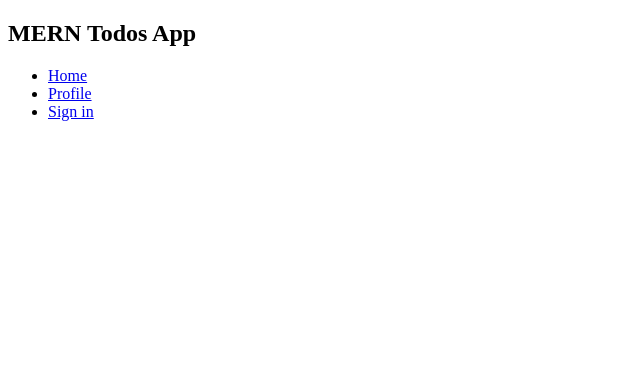
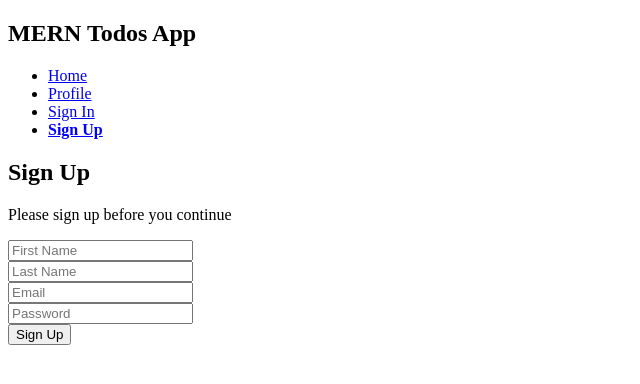
Before and after one commit to adnan-rahman1/mern-todo, a React (Create React App) app in the folder client/: page /signup in a window 1280 px wide. Shown: the top 384 px of the page, without its empty margins (0-640 px from the left). Built offline with nearby package versions, Linux system fonts and the light colour scheme.

Commit message:
implement user registration in front-end and back-end both

```diff
--- a/client/src/App.js
+++ b/client/src/App.js
@@ -1,5 +1,5 @@
 import React from 'react';
-import { BrowserRouter, Route } from 'react-router-dom';
+import { BrowserRouter, Route, Switch } from 'react-router-dom';
 
 
 // USER DEFINED COMPONENTS
@@ -7,6 +7,7 @@ import Nav from "./components/nav";
 import Home from "./components/home";
 import UserProfile from "./components/user/profile";
 import SignIn from './components/signin';
+import SignUp from './components/signup';
 // END
 
 class App extends React.Component {
@@ -14,7 +15,7 @@ class App extends React.Component {
   constructor(props) {
     super(props);
     this.state = {
-
+      isLoggedIn: false,
     }
   }
 
@@ -22,9 +23,12 @@ class App extends React.Component {
     return (
       <BrowserRouter>
           <Nav />
-          <Route exact path="/" component={Home} />
-          <Route path="/profile" component={UserProfile} />
-          <Route path="/signin" component={SignIn} />
+          <Switch>
+            <Route exact path="/" component={() => <Home isLoggedIn={this.state.isLoggedIn} /> }/>
+            <Route path="/profile" component={() => <UserProfile isLoggedIn={this.state.isLoggedIn} /> } />
+            <Route path="/signup" component={SignUp} />
+            <Route path="/signin" component={SignIn} />
+          </Switch>
       </BrowserRouter>
     );
   }
--- a/client/src/components/home/index.js
+++ b/client/src/components/home/index.js
@@ -1,21 +1,10 @@
 import React from 'react';
+import { Redirect } from 'react-router-dom';
 
 
-class Home extends React.Component {
-    constructor(props) {
-        super(props);
-        this.state = {
-
-        }
-    }
-
-    render() {
-        return (
-            <div>
-                <h2>Welcome to Home</h2>
-            </div>
-        )
-    }
-}
-
+const Home = (props) => (
+    <div>
+        { props.isLoggedIn ? <h2>Welcome to Home</h2> : <Redirect to="/signin" /> }
+    </div>
+)
 export default Home;
--- a/client/src/components/nav/index.js
+++ b/client/src/components/nav/index.js
@@ -1,6 +1,6 @@
 import React from 'react';
 import Header from "../header";
-import { Link } from 'react-router-dom';
+import { NavLink } from 'react-router-dom';
 
 class NavBar extends React.Component {
     constructor(props) {
@@ -15,9 +15,10 @@ class NavBar extends React.Component {
             <nav>
                 <Header />
                 <ul>
-                    <li><Link to="/">Home</Link></li>
-                    <li><Link to="/profile">Profile</Link></li>
-                    <li><Link to="/signin">Sign in</Link></li>
+                    <li><NavLink exact to="/" activeStyle={{ fontWeight: "bold", color: "blue" }}>Home</NavLink></li>
+                    <li><NavLink to="/profile" activeStyle={{ fontWeight: "bold", color: "blue" }}>Profile</NavLink></li>
+                    <li><NavLink to="/signin" activeStyle={{ fontWeight: "bold", color: "blue" }}>Sign In</NavLink></li>
+                    <li><NavLink to="/signup" activeStyle={{ fontWeight: "bold", color: "blue" }}>Sign Up</NavLink></li>
                 </ul>
             </nav>
         )
--- a/client/src/components/signin/index.js
+++ b/client/src/components/signin/index.js
@@ -1,9 +1,14 @@
 import React from 'react';
 
-const SignIn = () => (
+const SignIn = (props) => (
     <div>
-        <h2>Sign in</h2>
-        <p>Please sign in before you continue</p>
+        <h2>Sign In</h2>
+        <p>{ props.location.msg || "Please sign in before you continue" }</p>
+        <form>
+            <input type="email" name="email" placeholder="Email" required/><br/>
+            <input type="password" name="password" placeholder="Password" required/><br/>
+            <button>Sign In</button>
+        </form>
     </div>
 );
 
--- /dev/null
+++ b/client/src/components/signup/index.js
@@ -0,0 +1,55 @@
+import React from "react";
+import axios from 'axios';
+import { Redirect } from 'react-router-dom';
+
+
+class SignUp extends React.Component {
+    constructor(props) {
+        super(props);
+        this.state = {
+            msg: "Please sign up before you continue",
+            duplicateUser: false,
+            redirect: false,
+        }
+    }
+
+    userRegistered = async (e) => {
+        e.preventDefault();
+        try {
+            const res = await axios.post("http://localhost:5000/user/signup", {
+                firstName: e.target.firstName.value,
+                lastName: e.target.lastName.value,
+                email: e.target.email.value,
+                password: e.target.password.value,
+            });
+            if(!res.data.duplicateUser) {
+                this.setState({ redirect: true });
+            }
+            this.setState({ msg: res.data.msg })
+        } catch (err) {
+            this.setState({ msg: err })
+        }
+    }
+
+    render() {
+        return (
+            <div>
+                {
+                    this.state.redirect && <Redirect to={{ pathname: "/signin", msg: this.state.msg }} />
+                }
+
+                <h2>Sign Up</h2>
+                <p>{ this.state.redirect || this.state.msg  }</p>
+                <form onSubmit={e => this.userRegistered(e)}>
+                    <input type="text" name="firstName" placeholder="First Name" required/><br/>
+                    <input type="text" name="lastName" placeholder="Last Name" required/><br/>
+                    <input type="email" name="email" placeholder="Email" required/><br/>
+                    <input type="password" name="password" placeholder="Password" required/><br/>
+                    <button>Sign Up</button>
+                </form>
+            </div>
+        )
+    }
+}
+
+export default SignUp;
--- a/client/src/components/user/profile/index.js
+++ b/client/src/components/user/profile/index.js
@@ -1,9 +1,10 @@
 import React from 'react';
+import { Redirect } from 'react-router-dom';
 
 
-const UserProfile = () => (
+const UserProfile = ({ isLoggedIn }) => (
     <div>
-        <h2>User Profile</h2>
+        { isLoggedIn ? <h2>Profile</h2> : <Redirect to="/signin" /> }
     </div>
 );
 
```
Also changed, not shown: 1 other file (tests, documents, lock files or other folders).
